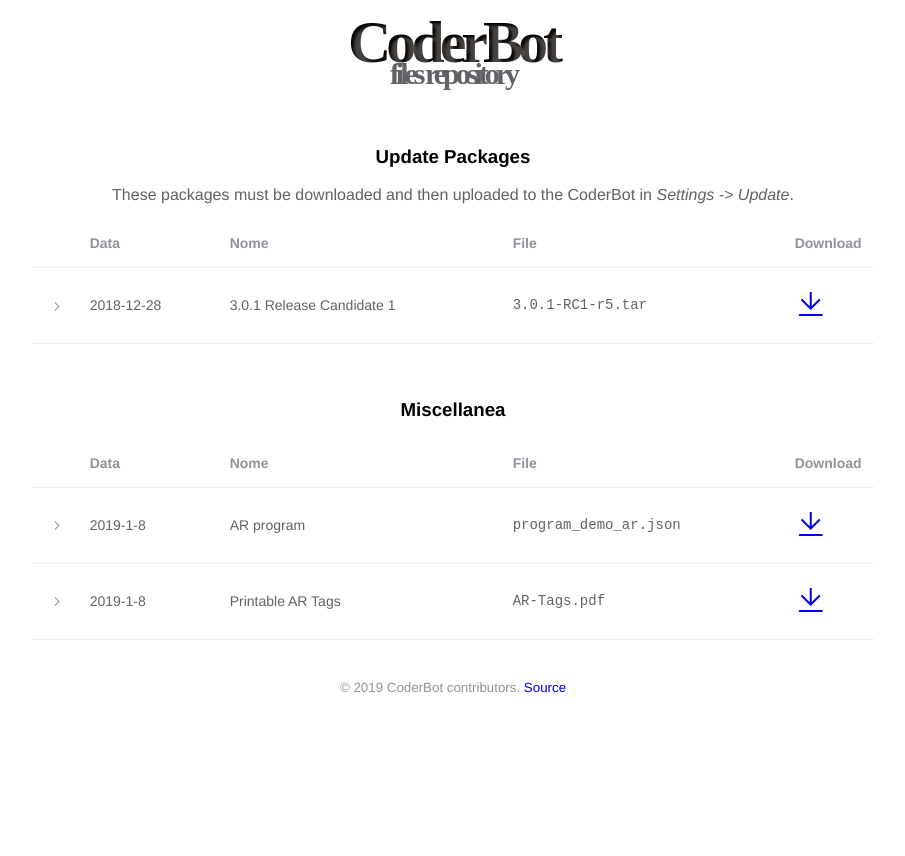
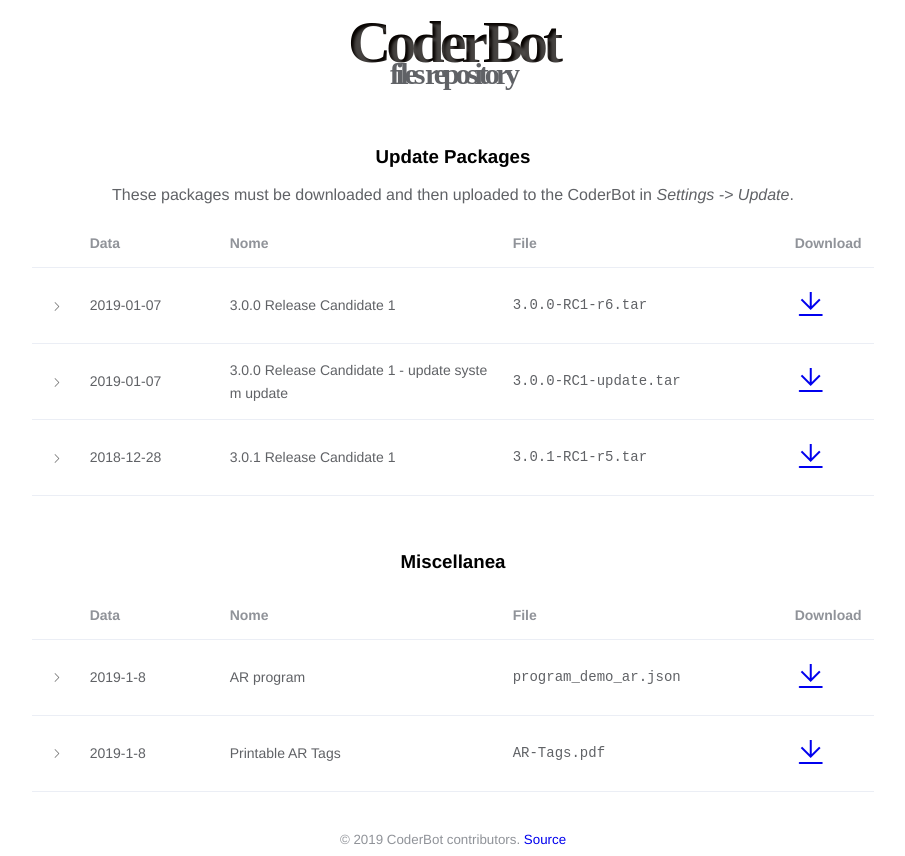
Before and after one commit to CoderBotOrg/repo, a Vue app: page / in a window 1280 px wide. Shown: the whole page, without its empty margins (187-1092 px from the left). Before the commit the page ends 800 px from the top, so only its background shows below. Built offline with nearby package versions, Linux system fonts and the light colour scheme; a web font is replaced by a local one.

Commit message:
Added 3.0.0-RC1-r6; 3.0.0-RC1-update

```diff
--- a/src/App.vue
+++ b/src/App.vue
@@ -108,6 +108,18 @@
             ],
             images: [{}],
             updatePackages: [{
+                date: '2019-01-07',
+                name: '3.0.0 Release Candidate 1',
+                fileName: '3.0.0-RC1-r6.tar',
+                downloadUrl: 'https://drive.google.com/open?id=1IsEs3JTckwukp7J7rOrZzG_OWKGIr-3-',
+                details: 'Updates Backend to bc38f28, Frontend to CoderBotOrg/vue-app@5d03c94. New Python3 dependencies (included as installed wheels, in site-packages path): cachetools (py2-py3-any wheel). Pre-trained Mobile net tensorflow CNN Models.'
+            },{
+                date: '2019-01-07',
+                name: '3.0.0 Release Candidate 1 - update system update',
+                fileName: '3.0.0-RC1-update.tar',
+                downloadUrl: 'https://drive.google.com/open?id=1pvbdY8eSA9NMa6DMOgf_sy-LkdxTwC8V',
+                details: 'Updates the system update scripts.'
+            },{
                 date: '2018-12-28',
                 name: '3.0.1 Release Candidate 1',
                 fileName: '3.0.1-RC1-r5.tar',
```
